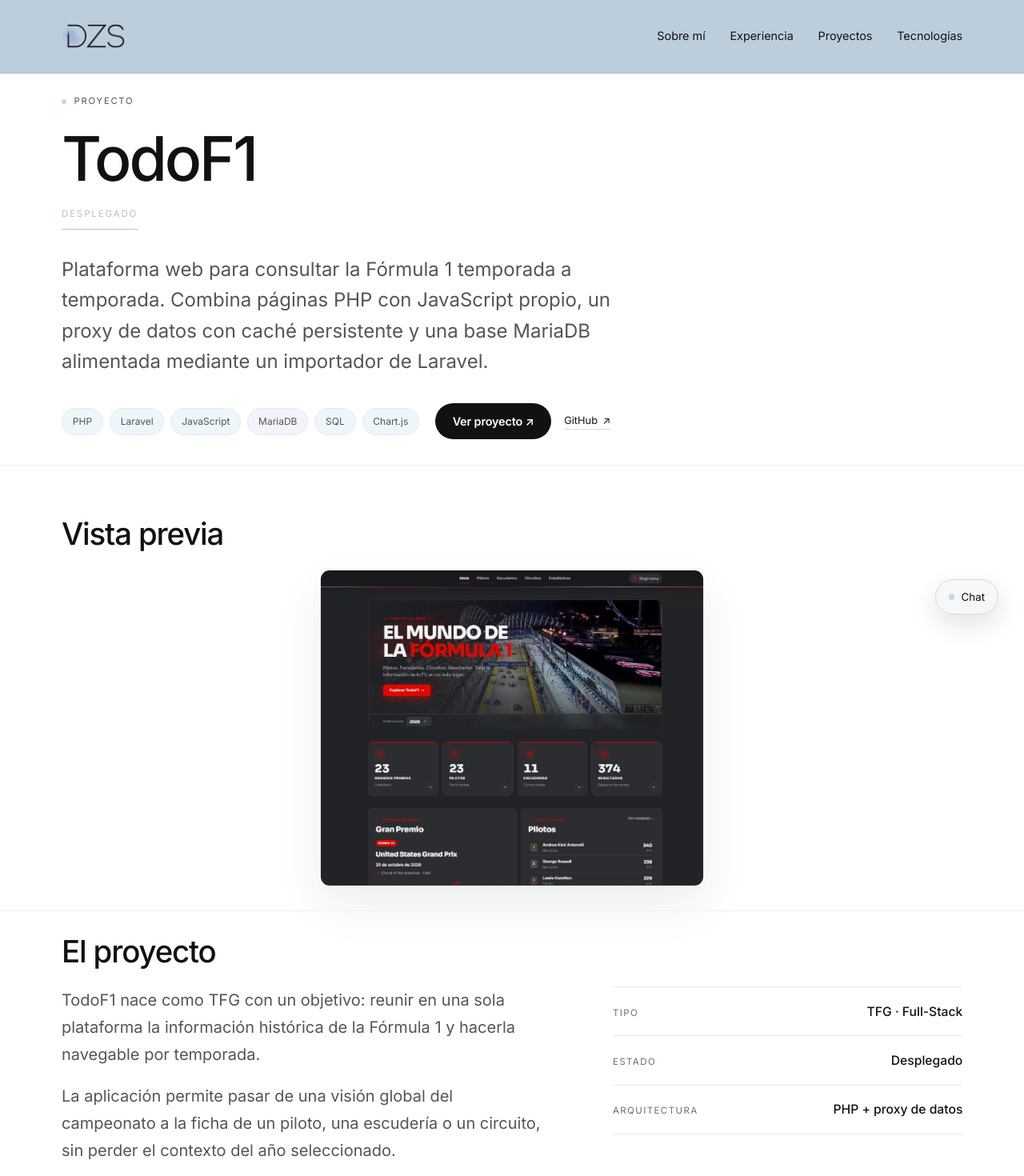
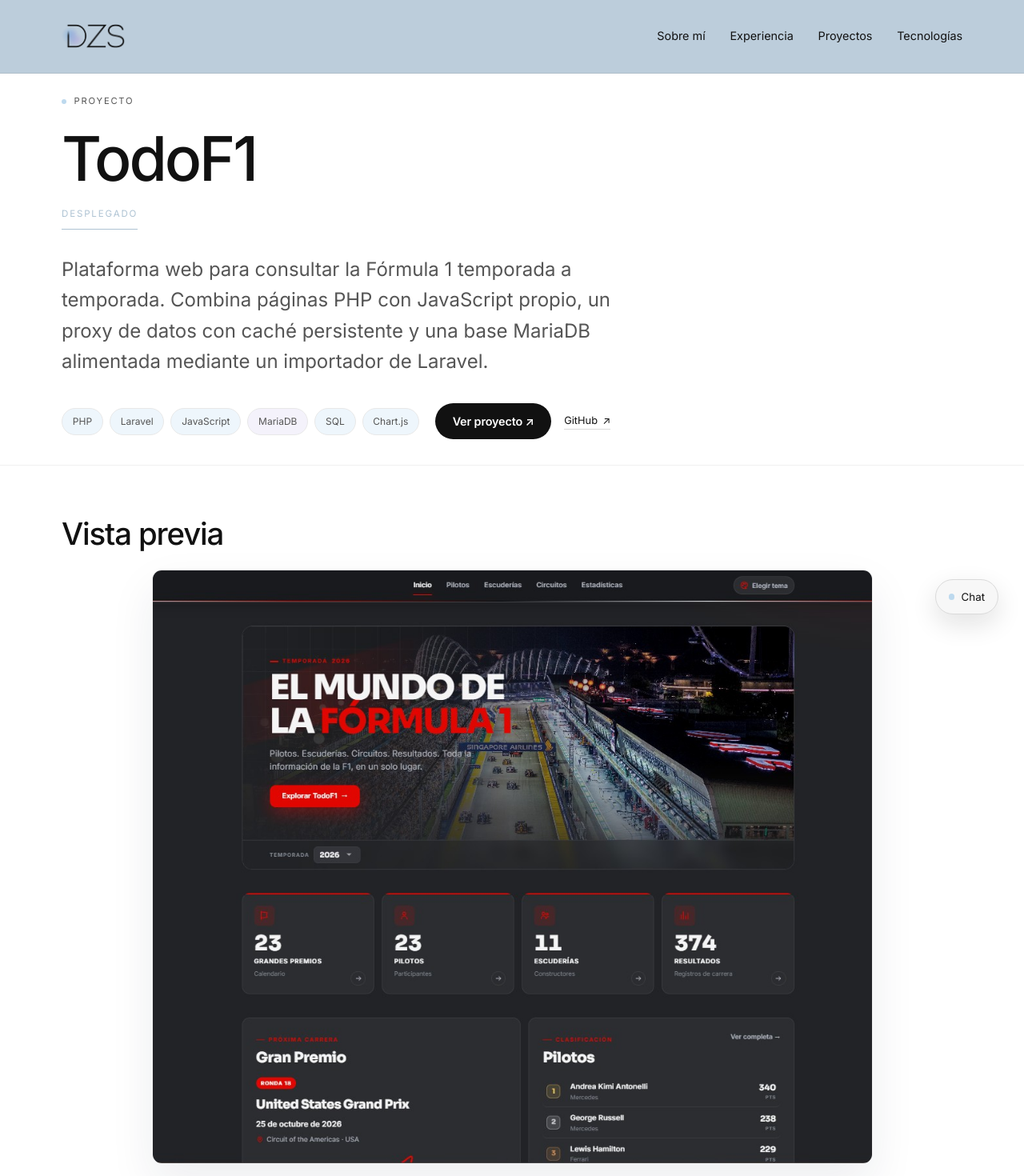
Before and after one commit to Daniel-Zarco/Portfolio, a React (Vite) app: page /proyectos/todof1 in a window 1280 px wide. Shown: the top 1470 px of the page at 80% size. Built offline with nearby package versions, Linux system fonts and the light colour scheme.

Commit message:
TodoF1: vista previa al 80%

```diff
--- a/src/App.css
+++ b/src/App.css
@@ -3041,7 +3041,7 @@
 }
 
 .mc-preview .mc-shot {
-  width: min(100%, 480px);
+  width: 80%;
   margin: 0 auto;
 }
 
```
